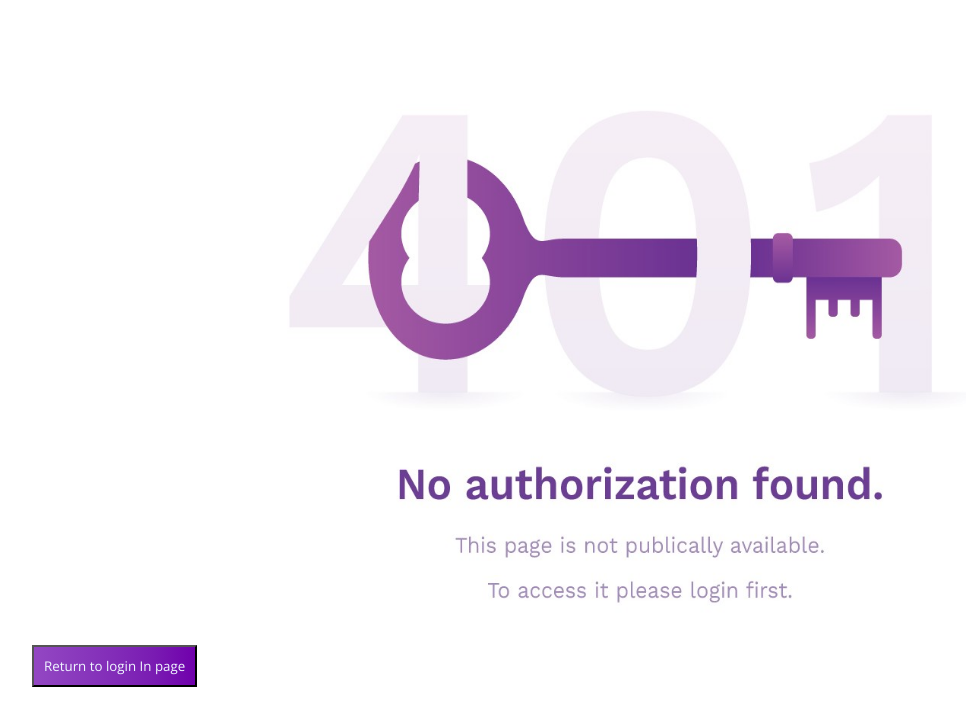
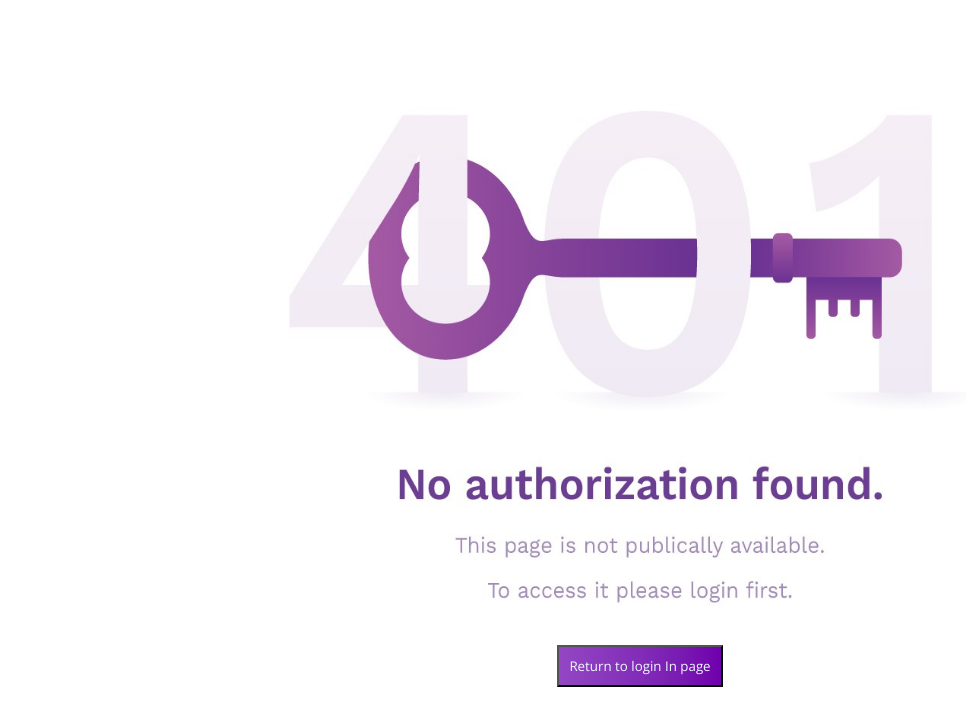
Before and after one commit to brianroydsouza/Dynamic_blog_app, a React (Create React App) app in the folder client/: page /unAuth in a window 1280 px wide. Shown: the top 726 px of the page, without its empty margins (0-966 px from the left). Built offline with nearby package versions, Linux system fonts and the light colour scheme.

Commit message:
Update Unauthorization.jsx

```diff
--- a/client/src/Unauthorization/Unauthorization.jsx
+++ b/client/src/Unauthorization/Unauthorization.jsx
@@ -16,7 +16,7 @@ const Unauth = (props) => {
           alt=""
           style={{ height: '80vh', width: '95vw' }}
         />
-        <div className="container d-flex justify-content-center" >
+        <div style={{display:'flex', justifyContent:'center'}} >
           <button id="LoginBtn" onClick={login}>Return to login In page</button>
         </div>
       </div>
```
